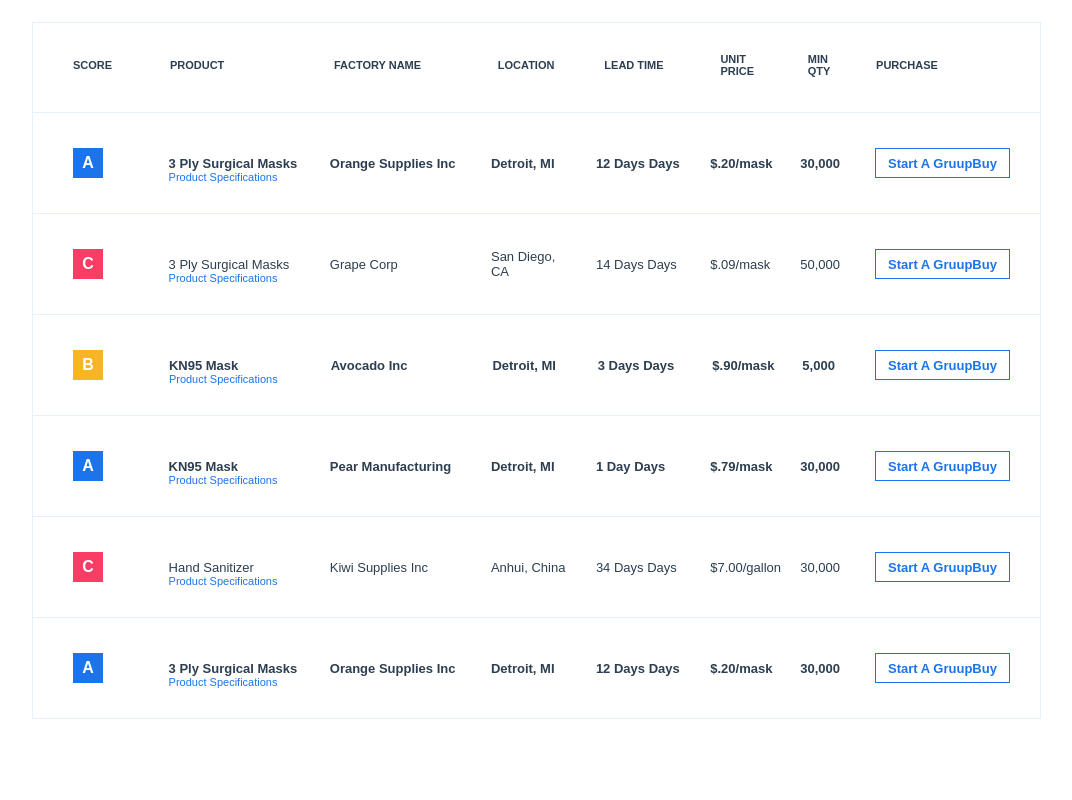
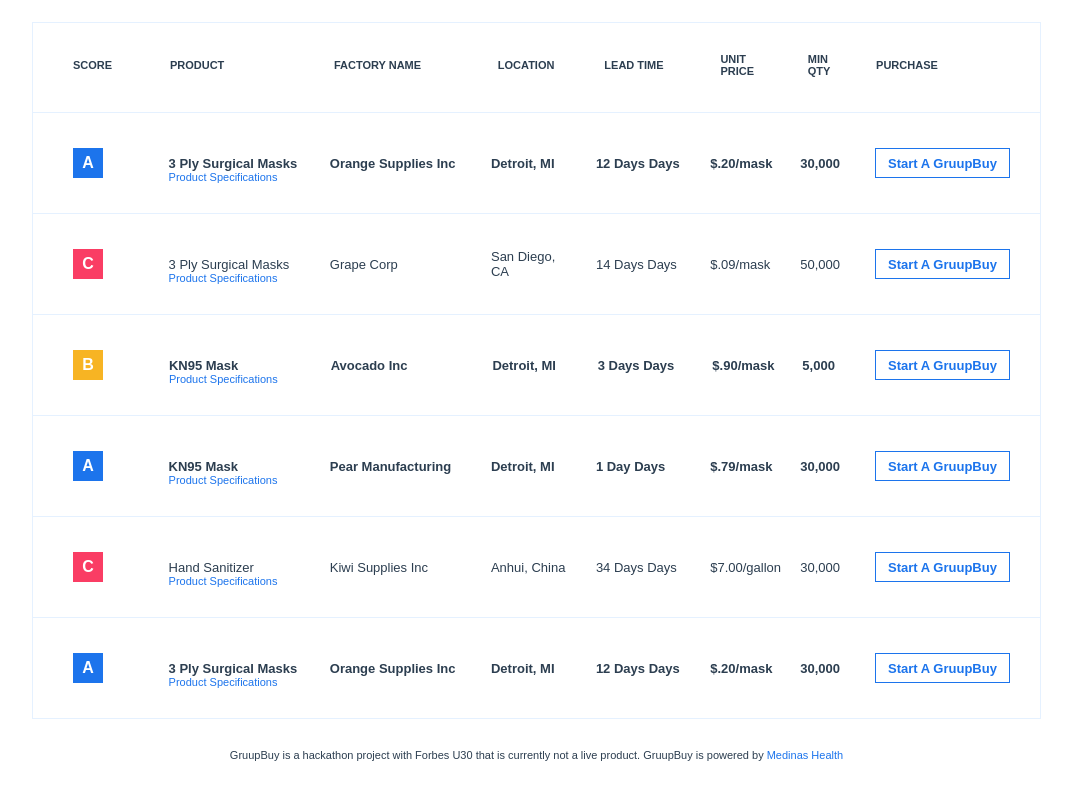
Before and after one commit to gruupbuy/gruupbuy, a Vue app: page / in a window 1280 px wide. Shown: the part 1354-2154 px from the top of the page, without its empty margins (111-1183 px from the left). Before the commit the page ends 2123 px from the top, so only its background shows below. Built offline with nearby package versions, Linux system fonts and the light colour scheme.

Commit message:
Add footer

```diff
--- a/src/styles/home.scss
+++ b/src/styles/home.scss
@@ -201,7 +201,6 @@
 
     $t-margin: 30px;
     .table-container {
-        margin-bottom: 50px;
         border: 1px solid $border-color;
         display: flex;
         flex-direction: column;
@@ -301,6 +300,21 @@
     a.specifications:hover {
         text-decoration: underline;
     }
+
+    .footer {
+        margin-top: 30px;
+        margin-bottom: 40px;
+        font-size: 11px;
+
+        a {
+            text-decoration: none;
+            color: $blue;
+        }
+
+        a:hover {
+            text-decoration: underline;
+        }
+    }
 }
 
 .bold {
--- a/src/views/Home.vue
+++ b/src/views/Home.vue
@@ -99,6 +99,7 @@
         <div class="td t-data" :class="shouldBold(campaign) ? 'bold' : ''"><button @click="showModal('create', index)" class="secondary">Start A GruupBuy</button></div>
       </div>
     </div>
+    <div class="footer">GruupBuy is a hackathon project with Forbes U30 that is currently not a live product.  GruupBuy is powered by <a href="https://www.medinas.com">Medinas Health</a></div>
   </div>
 </template>
 
```
